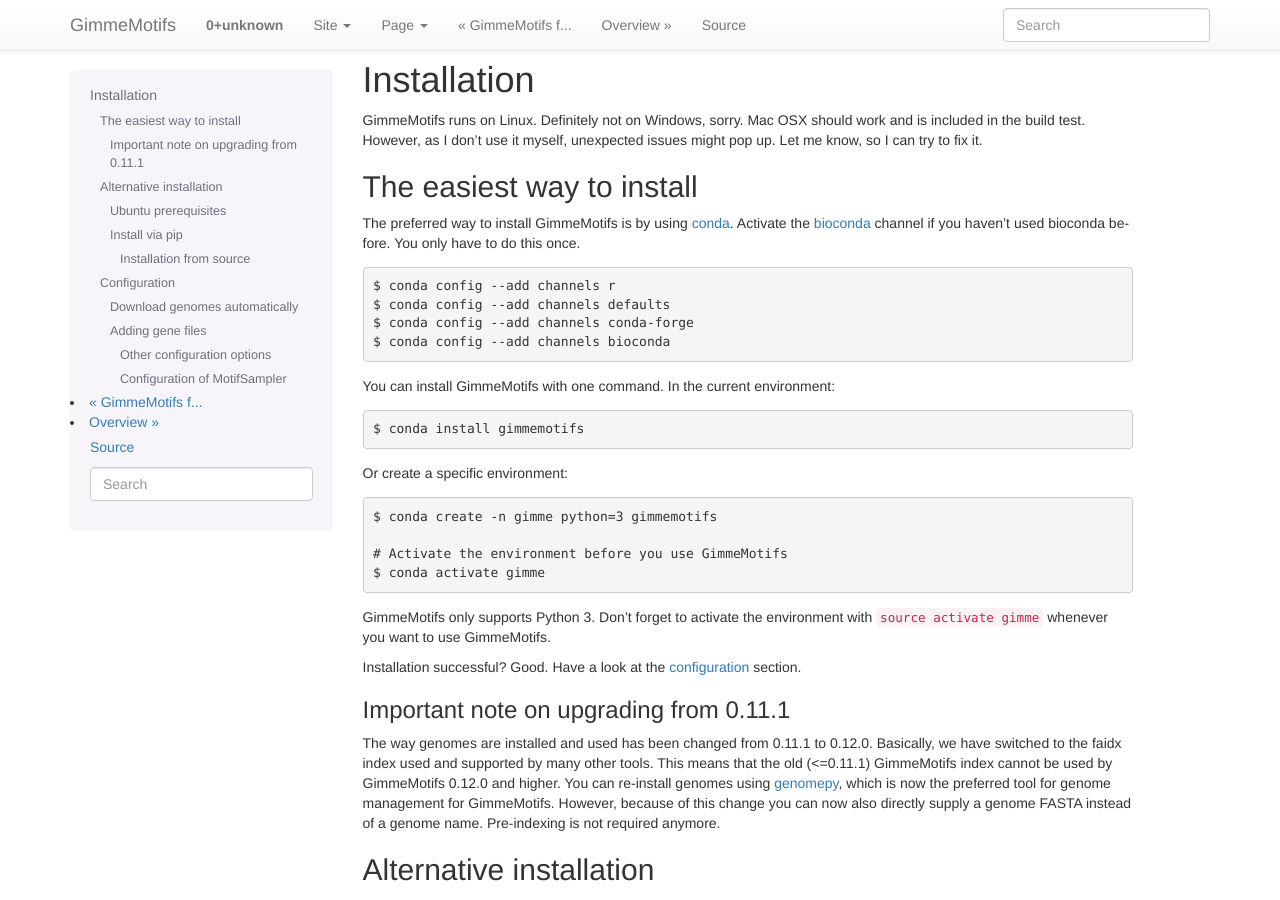
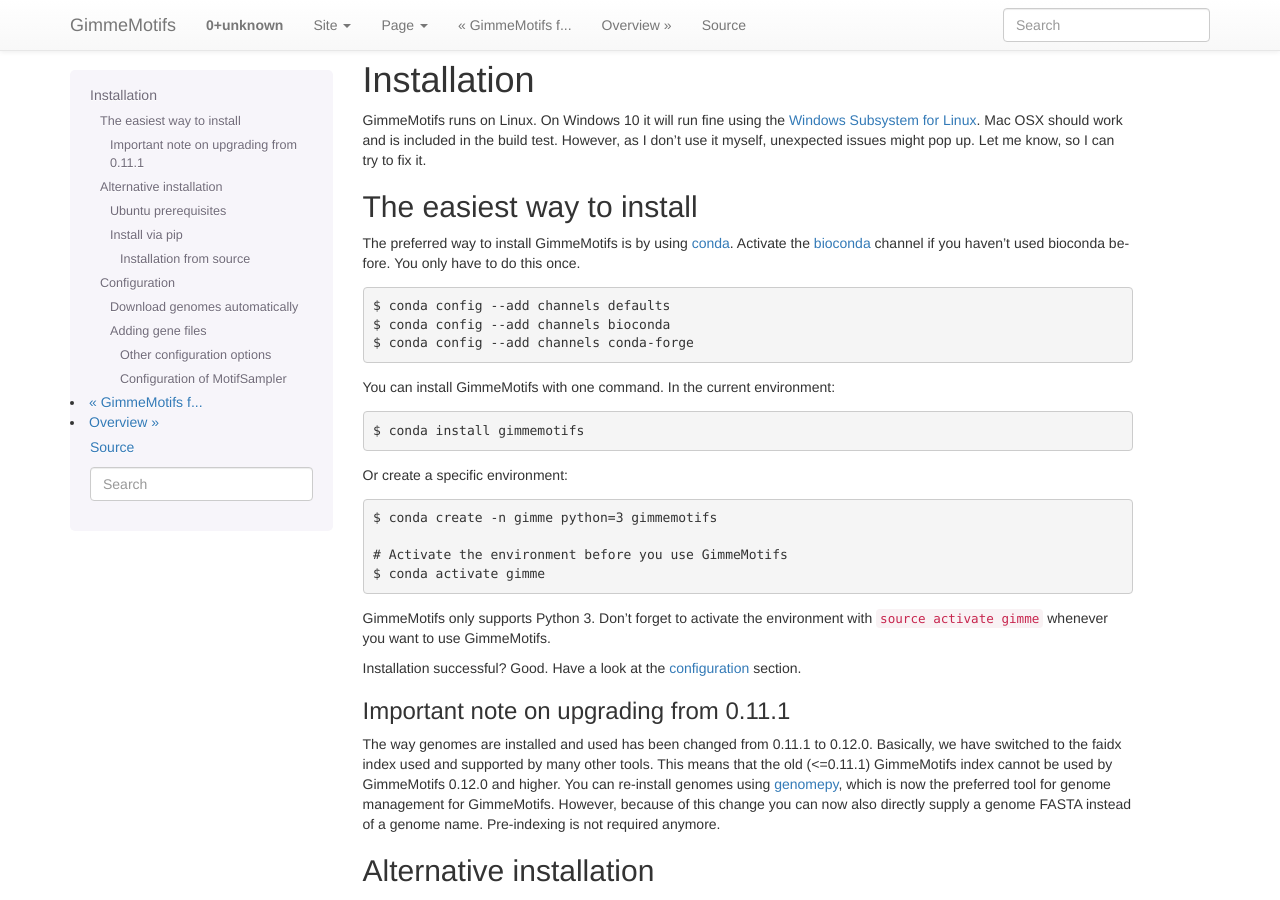
Before and after one commit to vanheeringen-lab/gimmemotifs, a Sphinx documentation site: the page built from docs/installation.rst, in a window 1280 px wide and 900 px high. Built offline with Sphinx 7.4.7, drawn with Linux system fonts in a browser that asks for light colours; pages that are not in the unit, such as notebooks, are missing from menus.

Commit message:
updated documentation

```diff
--- a/docs/installation.rst
+++ b/docs/installation.rst
@@ -1,10 +1,12 @@
 Installation
 ============
 
-GimmeMotifs runs on Linux. Definitely not on Windows, sorry.
+GimmeMotifs runs on Linux. On Windows 10 it will run fine using the `Windows Subsystem for Linux`_.
 Mac OSX should work and is included in the build test.
 However, as I don't use it myself, unexpected issues might pop up.
 Let me know, so I can try to fix it.
+
+.. _`Windows Subsystem for Linux`: https://docs.microsoft.com/en-us/windows/wsl/install-win10
 
 .. _`Install GimmeMotifs`:
 
@@ -18,10 +20,9 @@ You only have to do this once.
 
 ::
 
-    $ conda config --add channels r
     $ conda config --add channels defaults
+    $ conda config --add channels bioconda
     $ conda config --add channels conda-forge
-    $ conda config --add channels bioconda
 
 You can install GimmeMotifs with one command. In the current environment:
 
```
Also changed, not shown: README.md (+1 -2 lines).
